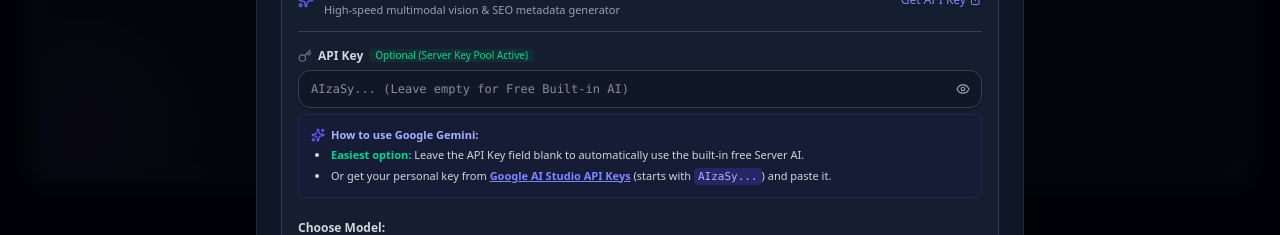
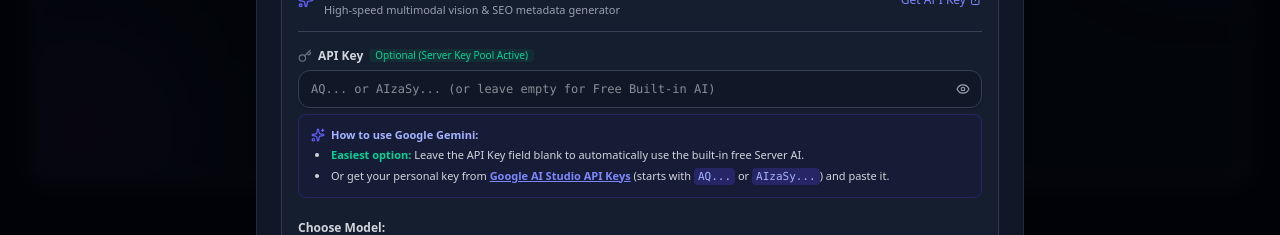
Before and after one commit to bajeaje840-a11y/StockMeta-AI, a React (Vite) app: page / in a window 1280 px wide. Both pictures are taken after a click on the button "Configure AI Engine API Keys & Models (Gemini, ChatGPT, Clau". Shown: the part 306-541 px from the top of the page. Built offline with nearby package versions, Linux system fonts and the light colour scheme; no server answers.

Commit message:
feat: update Gemini models and support new key format
- Upgrade default Gemini model to `gemini-3.7-flash`
- Update model normalization logic for expanded model support
- Add support for "AQ." prefix in Gemini API keys
- Improve key validation and UI messaging

```diff
--- a/server.ts
+++ b/server.ts
@@ -196,23 +196,31 @@ app.get('/api/key-status', (req, res) => {
 });
 
 function normalizeGeminiModel(model?: string): string {
-  if (!model) return 'gemini-2.5-flash';
+  if (!model) return 'gemini-3.7-flash';
   const m = model.toLowerCase().trim();
   if (
+    m === 'gemini-2.5-flash' ||
+    m === 'gemini-2.0-flash' ||
+    m === 'gemini-1.5-flash' ||
     m === 'gemini-flash' ||
-    m === 'flash' ||
-    m === 'gemini-flash-latest' ||
-    m === 'gemini-3.7-flash' ||
-    m === 'gemini-3.1-flash-lite'
+    m === 'flash'
   ) {
-    return 'gemini-2.5-flash';
+    return 'gemini-3.7-flash';
   }
   if (
+    m === 'gemini-2.5-pro' ||
+    m === 'gemini-2.0-pro' ||
+    m === 'gemini-1.5-pro' ||
     m === 'gemini-pro' ||
-    m === 'pro' ||
-    m === 'gemini-3.1-pro-preview'
+    m === 'pro'
   ) {
-    return 'gemini-2.5-pro';
+    return 'gemini-3.1-pro-preview';
+  }
+  if (m === 'gemini-3.6-flash') {
+    return 'gemini-3.6-flash';
+  }
+  if (m === 'gemini-3.1-flash-lite' || m === 'flash-lite' || m === 'lite') {
+    return 'gemini-3.1-flash-lite';
   }
   return model;
 }
@@ -233,7 +241,7 @@ function formatProviderErrorMessage(provider: string, err: any): string {
       lower.includes('pass a valid api key') ||
       lower.includes('400 bad request')
     ) {
-      return 'Invalid Gemini API Key. Google Gemini keys from Google AI Studio start with "AIzaSy...". Please verify your key at https://aistudio.google.com/app/apikey or leave the key field empty to use the built-in free AI.';
+      return 'Invalid Gemini API Key. Google Gemini keys start with "AQ." or "AIzaSy...". Please verify your key at https://aistudio.google.com/app/apikey or leave the key field empty to use the built-in free AI.';
     }
     if (lower.includes('503') || lower.includes('high demand') || lower.includes('unavailable')) {
       return 'Google Gemini model is temporarily experiencing high global demand (503). Retrying automatically...';
@@ -309,10 +317,11 @@ app.post('/api/test-key', async (req, res) => {
       const testModel = normalizeGeminiModel(model);
       const candidateModels = Array.from(new Set([
         testModel,
-        'gemini-2.5-flash',
-        'gemini-2.0-flash',
-        'gemini-1.5-flash',
-        'gemini-2.5-pro',
+        'gemini-3.7-flash',
+        'gemini-flash-latest',
+        'gemini-3.6-flash',
+        'gemini-3.1-flash-lite',
+        'gemini-3.1-pro-preview',
       ]));
 
       let lastErr: any = null;
@@ -526,10 +535,11 @@ Generate premium microstock SEO metadata as valid JSON.`;
       const selectedModel = normalizeGeminiModel(model);
       const candidateModels = Array.from(new Set([
         selectedModel,
-        'gemini-2.5-flash',
-        'gemini-2.0-flash',
-        'gemini-1.5-flash',
-        'gemini-2.5-pro',
+        'gemini-3.7-flash',
+        'gemini-flash-latest',
+        'gemini-3.6-flash',
+        'gemini-3.1-flash-lite',
+        'gemini-3.1-pro-preview',
       ]));
       const keyPool = getApiKeyPool();
       const hasCustomKey = !!apiKey?.trim();
--- a/src/components/AiKeySettingsModal.tsx
+++ b/src/components/AiKeySettingsModal.tsx
@@ -228,20 +228,14 @@ export const AiKeySettingsModal: React.FC<AiKeySettingsModalProps> = ({
           text: 'This looks like an OpenAI/DeepSeek key (starts with "sk-"). Click "ChatGPT / OpenAI" or "DeepSeek" tab above.',
         };
       }
-      if (val.startsWith('AQ.')) {
+      if (val.startsWith('AQ.') || val.startsWith('AQ') || val.startsWith('AIza')) {
         return {
-          type: 'warning',
-          text: 'Notice: This token starts with "AQ." which is not a valid Gemini API key. Google AI Studio keys start with "AIzaSy...". You can click "Use Free Built-in AI" or leave the field blank.',
-        };
-      }
-      if (!val.startsWith('AIza') && val.length > 5) {
-        return {
-          type: 'warning',
-          text: 'Notice: Google Gemini API keys from Google AI Studio start with "AIzaSy...". Please verify your key or leave blank for built-in AI.',
+          type: 'info',
+          text: 'Google Gemini API key format detected (starts with "AQ." or "AIzaSy..."). Click "Test Gemini Connection" to verify.',
         };
       }
     } else if (activeTab === 'openai') {
-      if (val.startsWith('AIza')) {
+      if (val.startsWith('AIza') || val.startsWith('AQ.')) {
         return {
           type: 'warning',
           text: 'This looks like a Google Gemini key. Click the "Gemini" tab above.',
@@ -490,7 +484,7 @@ export const AiKeySettingsModal: React.FC<AiKeySettingsModalProps> = ({
                       >
                         Google AI Studio API Keys
                       </a>{' '}
-                      (starts with <code className="bg-indigo-100 dark:bg-indigo-900/60 px-1 py-0.5 rounded font-mono text-indigo-700 dark:text-indigo-300">AIzaSy...</code>) and paste it.
+                      (starts with <code className="bg-indigo-100 dark:bg-indigo-900/60 px-1 py-0.5 rounded font-mono text-indigo-700 dark:text-indigo-300">AQ...</code> or <code className="bg-indigo-100 dark:bg-indigo-900/60 px-1 py-0.5 rounded font-mono text-indigo-700 dark:text-indigo-300">AIzaSy...</code>) and paste it.
                     </li>
                   </ul>
                 </div>
--- a/src/data/aiModels.ts
+++ b/src/data/aiModels.ts
@@ -25,9 +25,9 @@ export const AI_PROVIDERS: Record<AiProvider, ProviderMeta> = {
     badgeColor: 'bg-indigo-500/10 text-indigo-600 dark:text-indigo-400 border-indigo-500/30',
     borderColor: 'border-indigo-500/40',
     logoIcon: 'Sparkles',
-    keyPlaceholder: 'AIzaSy... (Leave empty for Free Built-in AI)',
+    keyPlaceholder: 'AQ... or AIzaSy... (or leave empty for Free Built-in AI)',
     keyHelpUrl: 'https://aistudio.google.com/app/apikey',
-    keyFormatHint: 'Google AI Studio key (starts with "AIzaSy...") or leave empty',
+    keyFormatHint: 'Google AI Studio key (starts with "AQ." or "AIzaSy...") or leave empty',
     defaultModel: 'gemini-3.7-flash',
     requiresApiKey: false, // Can fall back to server rotation pool
     models: [
--- a/src/utils/directAiService.ts
+++ b/src/utils/directAiService.ts
@@ -158,7 +158,7 @@ export function parseApiErrorMessage(provider: string, err: any, rawResponseText
 
   if (provider === 'gemini') {
     if (lower.includes('api_key_invalid') || lower.includes('invalid api key') || lower.includes('api key not valid') || lower.includes('api_key') || lower.includes('400') || lower.includes('bad request')) {
-      return 'Invalid Gemini API Key. Google Gemini keys from Google AI Studio start with "AIzaSy...". Please verify your key at https://aistudio.google.com/app/apikey or click "Use Free Built-in AI".';
+      return 'Invalid Gemini API Key. Please verify your key (starts with "AQ." or "AIzaSy...") at https://aistudio.google.com/app/apikey or click "Use Free Built-in AI".';
     }
     if (lower.includes('503') || lower.includes('high demand') || lower.includes('unavailable')) {
       return 'Google Gemini model is temporarily busy (503). Retrying automatically with backup model...';
@@ -226,7 +226,7 @@ export async function testAiKeyDirectly(
     }
 
     const testModel = normalizeGeminiModel(model);
-    const candidateModels = Array.from(new Set([testModel, 'gemini-flash-latest', 'gemini-3.7-flash', 'gemini-3.1-flash-lite']));
+    const candidateModels = Array.from(new Set([testModel, 'gemini-3.7-flash', 'gemini-flash-latest', 'gemini-3.6-flash', 'gemini-3.1-flash-lite', 'gemini-3.1-pro-preview']));
 
     let lastError: any = null;
     for (const curModel of candidateModels) {
@@ -417,7 +417,7 @@ export async function generateGeminiMetadataDirectly(options: {
   }
 
   const selectedModel = normalizeGeminiModel(model);
-  const candidateModels = Array.from(new Set([selectedModel, 'gemini-flash-latest', 'gemini-3.7-flash', 'gemini-3.1-flash-lite']));
+  const candidateModels = Array.from(new Set([selectedModel, 'gemini-3.7-flash', 'gemini-flash-latest', 'gemini-3.6-flash', 'gemini-3.1-flash-lite', 'gemini-3.1-pro-preview']));
   const targetKwCount = Math.max(25, Math.min(49, keywordCount || 49));
 
   const promptText = `You are a world-class Stock Media Metadata & SEO Specialist for Adobe Stock, Shutterstock, Freepik, Getty Images, and Vecteezy.
```
